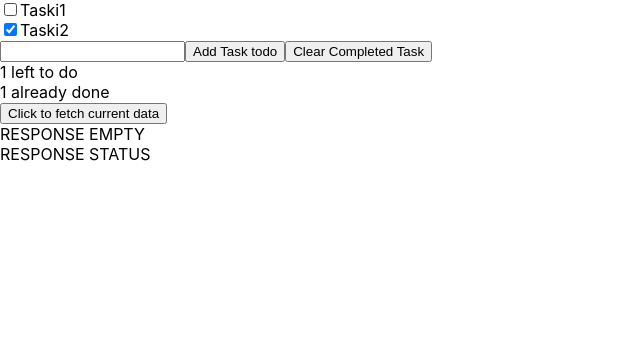
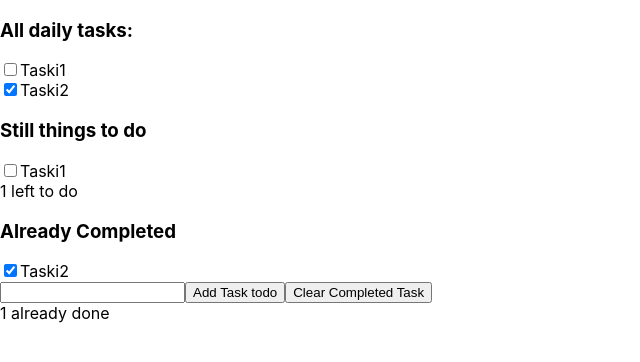
Before and after one commit to tomaszd/reactor, a React (Create React App) app: page / in a window 1280 px wide. Shown: the top 362 px of the page, without its empty margins (0-640 px from the left). Built offline with nearby package versions, Linux system fonts and the light colour scheme.

Commit message:
Add difference between completed and not completed tasks

```diff
--- a/src/App.js
+++ b/src/App.js
@@ -57,19 +57,26 @@ function App() {
     xhr.open('GET', 'https://dog.ceo/api/breeds/list/all')
     xhr.send()
 
+
   }
 
   return (
     <>
+      <h3>All daily tasks:</h3>
       <TodoList todos={todos} toggleTodo={toggleTodo}/>
+
+      <h3>Still things to do</h3>
+      <TodoList todos={todos.filter(todo => !todo.completed)} toggleTodo={toggleTodo}/>
+      <div>{todos.filter(todo => !todo.completed).length} left to do </div>
+      <h3>Already Completed</h3>
+      <TodoList todos={todos.filter(todo => todo.completed)} toggleTodo={toggleTodo}/>
       <input ref={todoNameRef} type="text"/>
       <button onClick={handleAddTodo}>Add Task todo</button>
       <button onClick={handleClearTodos}> Clear Completed Task</button>
-      <div>{todos.filter(todo => !todo.completed).length} left to do </div>
       <div>{todos.filter(todo => todo.completed).length} already done </div>
-      <button onClick={fetchData}>Click to fetch current data</button>
+      {/*<button onClick={fetchData}>Click to fetch current data</button>
       <div id="response_val">RESPONSE EMPTY</div>
-      <div id="response_status">RESPONSE STATUS</div>
+      <div id="response_status">RESPONSE STATUS</div>*/}
     </>
        )
 }
```
